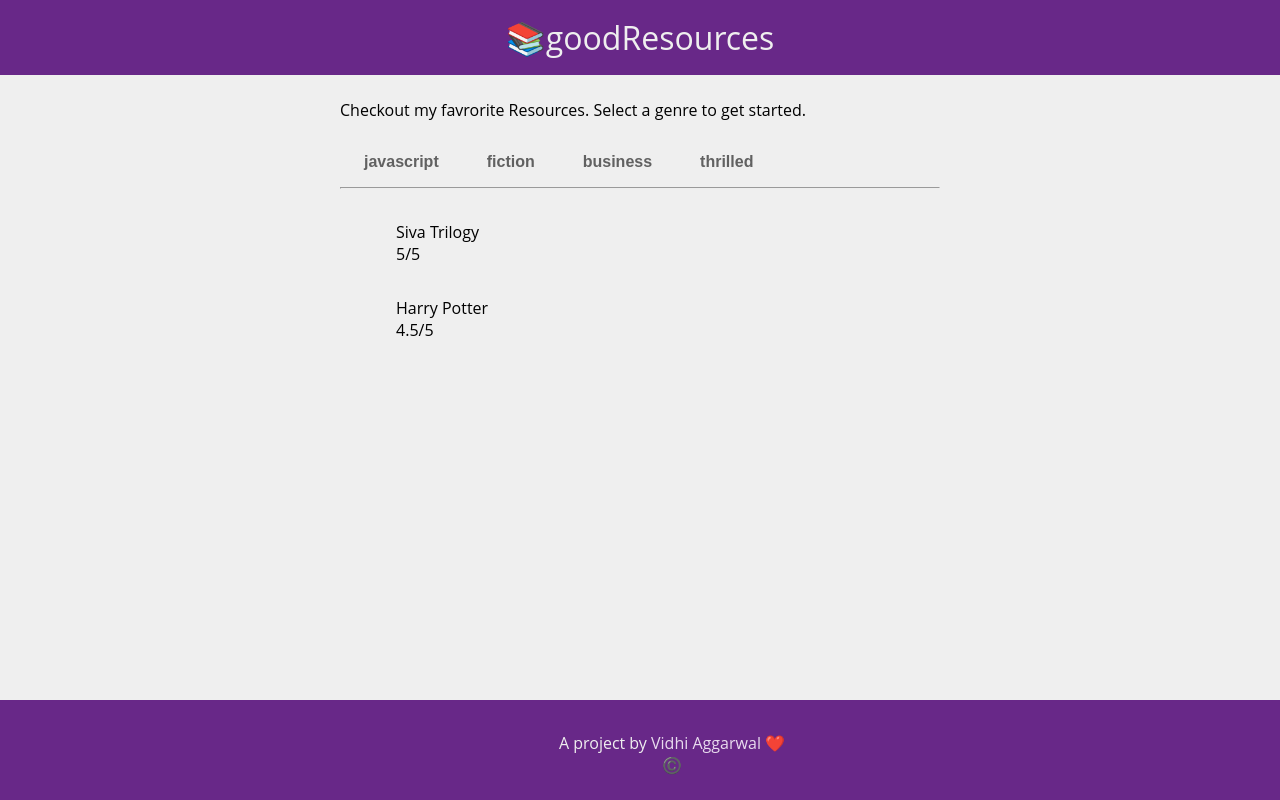
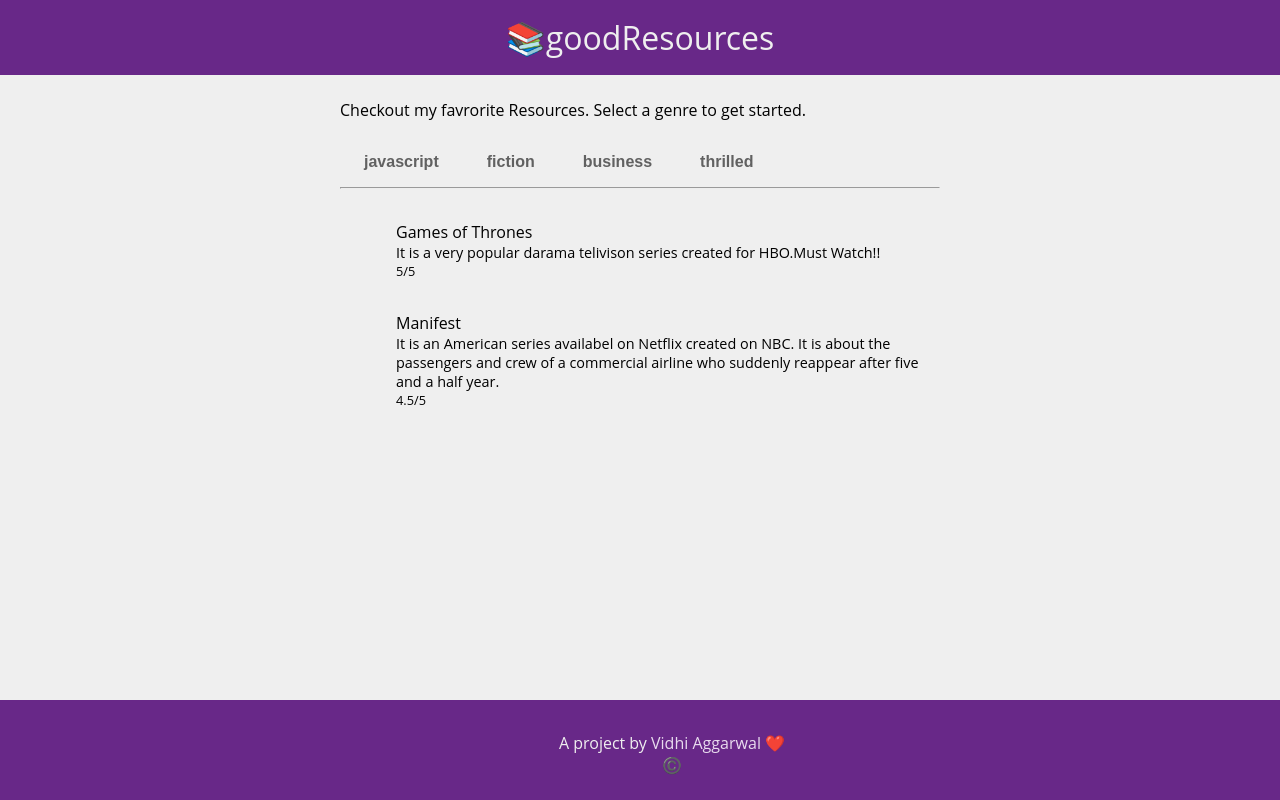
Before and after one commit to VidhiAgg/good-resources, a React (Create React App) app: page / in a window 1280 px wide. Built offline with nearby package versions, Linux system fonts and the light colour scheme.

Commit message:
Added description to the resources.

```diff
--- a/src/App.js
+++ b/src/App.js
@@ -4,31 +4,60 @@ const bookdictionary = {
   javascript: [
     {
       name: "Eloquent javascript",
+      description:
+        "Eloquent JavaScript goes beyond the cut-and-paste scripts of the recipe books and teaches you to write code that's elegant and effective. ",
       rating: "4.5/5"
     },
-    { name: "You Don't Kno JS", rating: "3.5/5" }
+    {
+      name: "You Don't Know JS",
+      description:
+        "No matter how much experience you have with JavaScript, odds are you don’t fully understand the language. This book is a series of books which explores JavaScript types in greater depth.",
+      rating: "3.5/5"
+    }
   ],
 
   fiction: [
     {
-      name: "Siva Trilogy",
+      name: "Games of Thrones",
+      description:
+        "It is a very popular darama telivison series created for HBO.Must Watch!!",
       rating: "5/5"
     },
-    { name: "Harry Potter", rating: "4.5/5" }
+    {
+      name: "Manifest",
+      description:
+        "It is an American series availabel on Netflix created on NBC. It is about the passengers and crew of a commercial airline who suddenly reappear after five and a half year. ",
+      rating: "4.5/5"
+    }
   ],
   business: [
     {
       name: "The Pursuit of Happyness",
+      description:
+        "It  is an encouraging and inspiring autobiography of a person, who overcame all types of misfortune and adversity to become a powerful person in a world of finance",
       rating: "5/5"
     },
-    { name: "Steve Jobs", rating: "4/5" }
+    {
+      name: "Steve Jobs",
+      description:
+        "The story unfolds backstage at three iconic product launches, ending in 1998 with the unveiling of the iMac.",
+      rating: "4/5"
+    }
   ],
   thrilled: [
     {
       name: "Sherlock Holmes",
+      description:
+        "It is a series availabel on amazon prime. It is about a detective name Sherloack and how he solve his cases. Very Interesting series",
       rating: "5/5"
     },
-    { name: "Enola Holmes", rating: "4.5/5" }
+    {
+      name: "Enola Holmes",
+      description:
+        "It is a series availabel on Netflix. It is about a detective name Enola Holmes, sister of Sherlock Holmes, how she bought up and how she solve his cases. Very Interesting series",
+
+      rating: "4.5/5"
+    }
   ]
 };
 
@@ -67,7 +96,19 @@ export default function App() {
               return (
                 <li className="li-inline" key={index}>
                   <div className="resorceList-div">{book.name}</div>
-                  <div className="resorceList-div"> {book.rating}</div>
+                  <div
+                    className="resorceList-div"
+                    style={{ fontSize: "0.9rem" }}
+                  >
+                    {book.description}
+                  </div>
+                  <div
+                    className="resorceList-div"
+                    style={{ fontSize: "0.8rem" }}
+                  >
+                    {" "}
+                    {book.rating}
+                  </div>
                 </li>
               );
             })}
```
